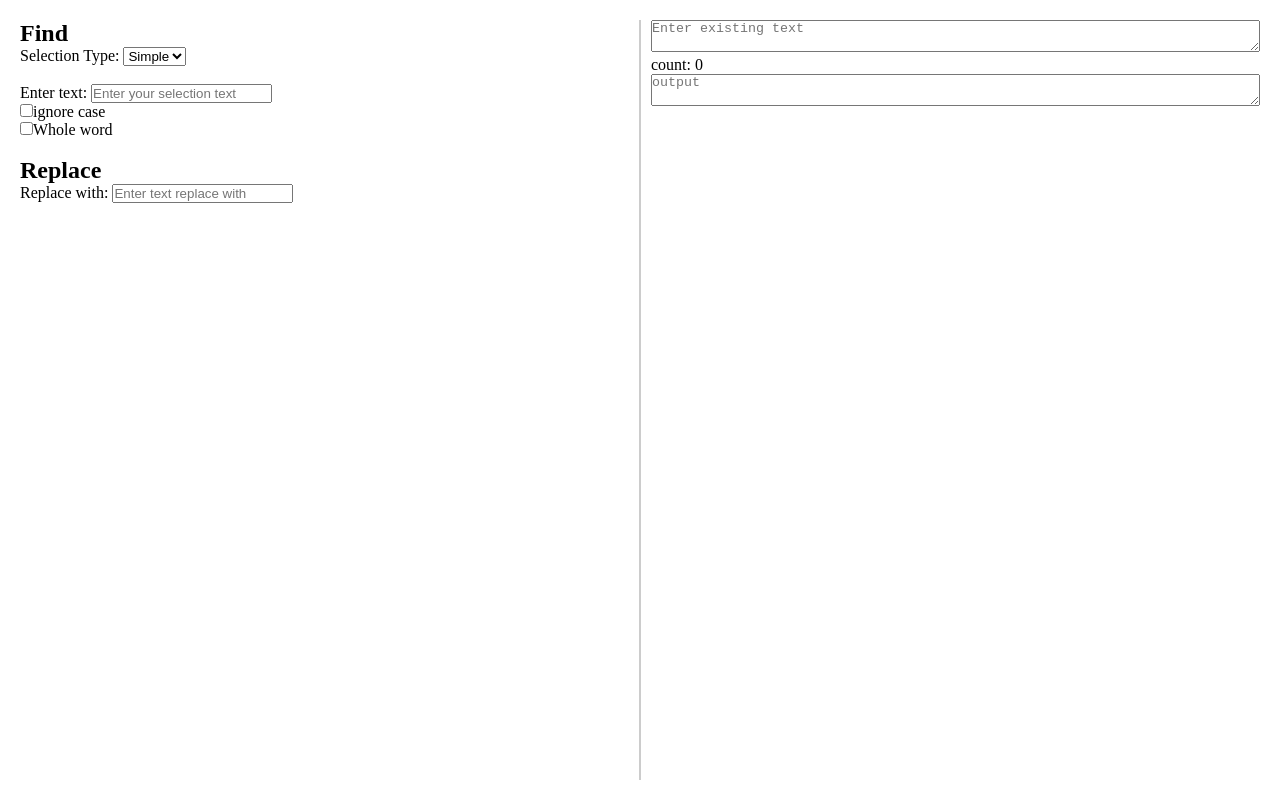
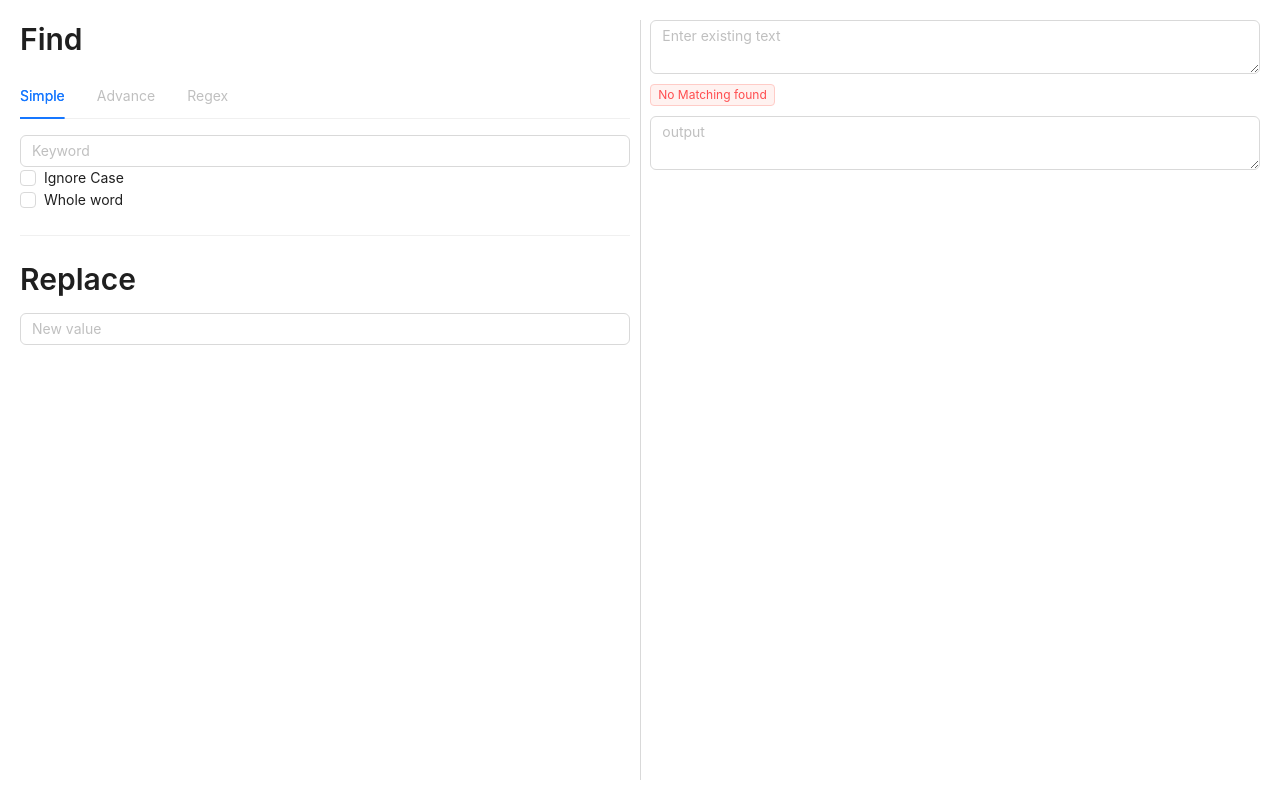
Before and after one commit to devanshukushwah/text-editor, a React (Create React App) app: page / in a window 1280 px wide. Built offline with nearby package versions, Linux system fonts and the light colour scheme.

Commit message:
add ant design ui library to project & optimitization

```diff
--- a/package.json
+++ b/package.json
@@ -10,6 +10,7 @@
     "@types/node": "^16.18.104",
     "@types/react": "^18.3.3",
     "@types/react-dom": "^18.3.0",
+    "antd": "^5.20.0",
     "react": "^18.3.1",
     "react-dom": "^18.3.1",
     "react-scripts": "5.0.1",
--- /dev/null
+++ b/src/component/AdditionalInfo/AdditionalInfo.tsx
@@ -0,0 +1,25 @@
+import React from "react";
+import "./style.css";
+import { Tag } from "antd";
+
+interface Props {
+  count?: number;
+}
+
+const CountComponent = (props: Props) => {
+  if (!props.count) {
+    return <Tag color="error">No Matching found</Tag>;
+  }
+
+  return <Tag color="success">Count: {props.count}</Tag>;
+};
+
+function AdditionalInfo(props: Props) {
+  return (
+    <div className="additional-info">
+      <CountComponent {...props} />
+    </div>
+  );
+}
+
+export default AdditionalInfo;
--- /dev/null
+++ b/src/component/AdditionalInfo/style.css
@@ -0,0 +1,3 @@
+.additional-info {
+  padding: calc(var(--gap) / 2) 0;
+}
--- a/src/component/Selection/Selection.tsx
+++ b/src/component/Selection/Selection.tsx
@@ -1,90 +1,17 @@
 import React, { useEffect, useState } from "react";
 import { simpleReplace } from "../../service/replaceText";
+import { Typography } from "antd";
+import { Tabs } from "antd";
+import type { TabsProps } from "antd";
+import { Divider } from "antd";
+import SimpleSelection from "../SimpleSelection/SimpleSelection";
+import { Input } from "antd";
 
 interface SelectionInput {
   content: string;
   replaceWidth?: string;
   setContent: any;
 }
-
-const SimpleSelection = (props: SelectionInput) => {
-  const [find, setFind] = useState("");
-  const [ignoreCaseCheckbox, setIgnoreCaseCheckbox] = useState(false);
-  const [wholeWordCheckbox, setWholeWordCheckbox] = useState(false);
-
-  const updateCallBack = (
-    content: string,
-    find: string,
-    replaceWith: string | undefined,
-    ignoreCase: boolean,
-    wholeWord: boolean
-  ) => {
-    const result = simpleReplace(
-      content,
-      find,
-      replaceWith || "",
-      ignoreCase,
-      wholeWord
-    );
-    props.setContent(result);
-  };
-
-  const handleChange = (e: any) => {
-    setFind(e.target.value);
-  };
-
-  const handleIgnoreCaseCheckbox = (e: any) => {
-    setIgnoreCaseCheckbox(e.target.checked);
-  };
-  const handleWholeWordCheckbox = (e: any) => {
-    setWholeWordCheckbox(e.target.checked);
-  };
-
-  useEffect(() => {
-    updateCallBack(
-      props.content,
-      find,
-      props.replaceWidth,
-      ignoreCaseCheckbox,
-      wholeWordCheckbox
-    );
-  }, [
-    find,
-    ignoreCaseCheckbox,
-    wholeWordCheckbox,
-    props.replaceWidth,
-    props.content,
-  ]);
-
-  return (
-    <>
-      <label htmlFor="simple">Enter text: </label>
-      <input
-        type="text"
-        name="simple"
-        placeholder="Enter your selection text"
-        value={find}
-        onChange={handleChange}
-      />
-      <br />
-      <input
-        type="checkbox"
-        name="ignore-case"
-        checked={ignoreCaseCheckbox}
-        onChange={handleIgnoreCaseCheckbox}
-      />
-      <label htmlFor="ignore-case">ignore case</label>
-      <br />
-      <input
-        type="checkbox"
-        name="whole-word"
-        checked={wholeWordCheckbox}
-        onChange={handleWholeWordCheckbox}
-      />
-      <label htmlFor="ignore-case">Whole word</label>
-    </>
-  );
-};
 
 function AdvanceSelection() {
   return (
@@ -108,17 +35,6 @@ function Selection(props: SelectionInput) {
   const [selectionType, setSelectionType] = useState("simple");
   const [replaceWidth, setReplaceWidth] = useState("");
 
-  const renderSelectionComponent = () => {
-    switch (selectionType) {
-      case "simple":
-        return <SimpleSelection {...props} replaceWidth={replaceWidth} />;
-      case "advance":
-        return <AdvanceSelection />;
-      default:
-        return "error";
-    }
-  };
-
   const handleSelectionType = (e: any) => {
     setSelectionType(e.target.value);
   };
@@ -127,30 +43,34 @@ function Selection(props: SelectionInput) {
     setReplaceWidth(e.target.value);
   };
 
+  const findItems: TabsProps["items"] = [
+    {
+      key: "1",
+      label: "Simple",
+      children: <SimpleSelection {...props} replaceWidth={replaceWidth} />,
+    },
+    {
+      key: "2",
+      label: "Advance",
+      children: "Content of Tab Pane 2",
+      disabled: true,
+    },
+    {
+      key: "3",
+      label: "Regex",
+      children: "Content of Tab Pane 3",
+      disabled: true,
+    },
+  ];
+
   return (
     <>
-      <h2>Find</h2>
-      <label htmlFor="select-option">Selection Type: </label>
-      <select
-        name="select-option"
-        onChange={handleSelectionType}
-        value={selectionType}
-      >
-        <option value="simple">Simple</option>
-        {/* <option value="advance">Advance</option> */}
-      </select>
-      <br />
-      <br />
-      {renderSelectionComponent()}
-
-      <br />
-      <br />
-      <h2>Replace</h2>
-      <label htmlFor="simple-replace-with">Replace with: </label>
-      <input
-        type="text"
-        name="simple-replace-with"
-        placeholder="Enter text replace with"
+      <Typography.Title level={2}>Find</Typography.Title>
+      <Tabs defaultActiveKey="1" items={findItems} />
+      <Divider />
+      <Typography.Title level={2}>Replace</Typography.Title>
+      <Input
+        placeholder="New value"
         value={replaceWidth}
         onChange={handleReplaceWidth}
       />
--- /dev/null
+++ b/src/component/SimpleSelection/SimpleSelection.tsx
@@ -0,0 +1,82 @@
+import SelectionInput from "../../interface/SelectionInput";
+import { simpleReplace } from "../../service/replaceText";
+import React, { useEffect, useState } from "react";
+import { Checkbox } from "antd";
+import type { CheckboxProps } from "antd";
+import { Input } from "antd";
+import Content from "../../interface/Content";
+
+const SimpleSelection = (props: SelectionInput) => {
+  const [find, setFind] = useState("");
+  const [ignoreCaseCheckbox, setIgnoreCaseCheckbox] = useState(false);
+  const [wholeWordCheckbox, setWholeWordCheckbox] = useState(false);
+
+  const updateCallBack = (
+    content: string,
+    find: string,
+    replaceWith: string | undefined,
+    ignoreCase: boolean,
+    wholeWord: boolean
+  ) => {
+    const result = simpleReplace(
+      content,
+      find,
+      replaceWith || "",
+      ignoreCase,
+      wholeWord
+    );
+
+    const contentObj: Content = {
+      original: props.content,
+      replaced: result.replaced,
+      matchCount: result.matchCount,
+    };
+
+    props.setContent(contentObj);
+  };
+
+  const handleChange = (e: any) => {
+    setFind(e.target.value);
+  };
+
+  const handleIgnoreCaseCheckbox = (e: any) => {
+    setIgnoreCaseCheckbox(e.target.checked);
+  };
+  const handleWholeWordCheckbox = (e: any) => {
+    setWholeWordCheckbox(e.target.checked);
+  };
+
+  useEffect(() => {
+    updateCallBack(
+      props.content,
+      find,
+      props.replaceWidth,
+      ignoreCaseCheckbox,
+      wholeWordCheckbox
+    );
+  }, [
+    find,
+    ignoreCaseCheckbox,
+    wholeWordCheckbox,
+    props.replaceWidth,
+    props.content,
+  ]);
+
+  return (
+    <>
+      <Input placeholder="Keyword" value={find} onChange={handleChange} />
+      <Checkbox
+        checked={ignoreCaseCheckbox}
+        onChange={handleIgnoreCaseCheckbox}
+      >
+        Ignore Case
+      </Checkbox>
+      <br />
+      <Checkbox checked={wholeWordCheckbox} onChange={handleWholeWordCheckbox}>
+        Whole word
+      </Checkbox>
+    </>
+  );
+};
+
+export default SimpleSelection;
--- /dev/null
+++ b/src/interface/Content.tsx
@@ -0,0 +1,5 @@
+export default interface Content {
+  original: string;
+  replaced?: string;
+  matchCount?: number;
+}
--- a/src/interface/ReplaceResponse.tsx
+++ /dev/null
@@ -1,5 +0,0 @@
-export default interface ReplaceResponse {
-  original: string;
-  replaced: string;
-  count: number;
-}
--- /dev/null
+++ b/src/interface/SelectionInput.tsx
@@ -0,0 +1,9 @@
+import Content from "./Content";
+
+interface SelectionInput {
+  content: string;
+  replaceWidth?: string;
+  setContent: any;
+}
+
+export default SelectionInput;
--- a/src/page/Home/Home.tsx
+++ b/src/page/Home/Home.tsx
@@ -1,39 +1,45 @@
 import React, { useState } from "react";
 import "./style.css";
 import Selection from "../../component/Selection/Selection";
-import { simpleReplace } from "../../service/replaceText";
-import ReplaceResponse from "../../interface/ReplaceResponse";
+import Content from "../../interface/Content";
+import { Input } from "antd";
+import AdditionalInfo from "../../component/AdditionalInfo/AdditionalInfo";
+
+const defaultContent: Content = {
+  original: "",
+  replaced: "",
+  matchCount: 0,
+};
 
 function Home() {
-  const [content, setContent] = useState("");
-  const [replacedContent, setReplacedContent] = useState(content);
-  const [replacedCount, setReplacedCount] = useState(0);
-
-  const selectionResult = (result: ReplaceResponse) => {
-    setReplacedContent(result.replaced);
-    setReplacedCount(result.count);
+  const [content, setContent] = useState(defaultContent);
+  const selectionResult = (result: Content) => {
+    const obj: Content = {
+      replaced: result.replaced,
+      original: content.original,
+      matchCount: result.matchCount,
+    };
+    setContent(obj);
   };
 
   return (
     <main className="home-main-box">
       <div className="left">
-        <Selection content={content} setContent={selectionResult} />
+        <Selection content={content.original} setContent={selectionResult} />
       </div>
       <div className="divider"></div>
       <div className="right">
-        <textarea
-          style={{ width: "100%" }}
+        <Input.TextArea
           placeholder="Enter existing text"
-          value={content}
-          onChange={(e) => setContent(e.target.value)}
-        ></textarea>
-        <span>count: </span> {replacedCount}
-        <textarea
-          style={{ width: "100%" }}
+          value={content.original}
+          onChange={(e) => setContent({ ...content, original: e.target.value })}
+        ></Input.TextArea>
+        <AdditionalInfo count={content.matchCount} />
+        <Input.TextArea
           placeholder="output"
-          value={replacedContent}
+          value={content.replaced === content.original ? "" : content.replaced}
           readOnly
-        ></textarea>
+        ></Input.TextArea>
       </div>
     </main>
   );
--- a/src/page/Home/style.css
+++ b/src/page/Home/style.css
@@ -8,8 +8,8 @@
 }
 
 .divider {
-  width: 2px;
-  background-color: #ccc;
+  width: 0.5px;
+  background-color: #d9d9d9;
 }
 
 .box {
--- a/src/service/replaceText.tsx
+++ b/src/service/replaceText.tsx
@@ -1,4 +1,4 @@
-import ReplaceResponse from "../interface/ReplaceResponse";
+import Content from "../interface/Content";
 
 function simpleReplace(
   text: string,
@@ -6,9 +6,9 @@ function simpleReplace(
   replaceWith: string,
   ignoreCase: boolean = false,
   wholeWord: boolean = false
-): ReplaceResponse {
+): Content {
   if (!find) {
-    return { original: text, replaced: text, count: 0 };
+    return { original: text, replaced: text, matchCount: 0 };
   }
 
   // Build the regular expression pattern
@@ -35,8 +35,8 @@ function simpleReplace(
 
   // Replace the text using the regular expression
   const replaced = text.replace(regex, replaceWith);
-
-  return { count, replaced, original: text };
+  const result: Content = { matchCount: count, replaced, original: text };
+  return result;
 }
 
 export { simpleReplace };
```
Also changed, not shown: 1 other file (tests, documents, lock files or other folders).
